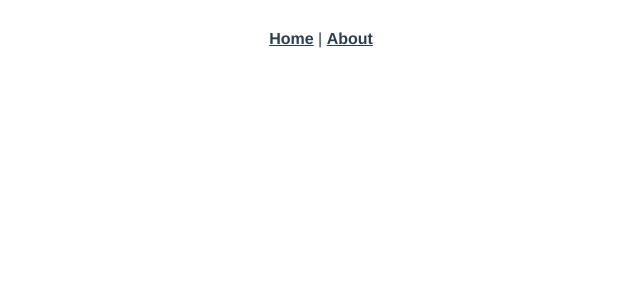
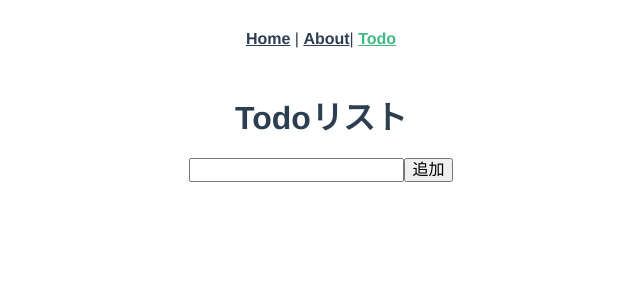
Before and after one commit to TakafumiWada/VueCLI_Firebase_master, a Vue app: page /#/todo in a window 1280 px wide. Before the commit this address had no page. Shown: the top 300 px of the page, without its empty margins (319-959 px from the left). Built offline with nearby package versions, Linux system fonts and the light colour scheme.

Commit message:
Todoテンプレ追加

```diff
--- a/src/App.vue
+++ b/src/App.vue
@@ -1,7 +1,8 @@
 <template>
   <div id="nav">
     <router-link to="/">Home</router-link> |
-    <router-link to="/about">About</router-link>
+    <router-link to="/about">About</router-link>|
+    <router-link to="/todo">Todo</router-link>
   </div>
   <router-view />
 </template>
--- a/src/router/index.js
+++ b/src/router/index.js
@@ -1,5 +1,6 @@
 import { createRouter, createWebHashHistory } from "vue-router";
 import Home from "../views/Home.vue";
+import Todo from "@/views/Todo.vue";
 
 const routes = [
   {
@@ -15,6 +16,11 @@ const routes = [
     // which is lazy-loaded when the route is visited.
     component: () =>
       import(/* webpackChunkName: "about" */ "../views/About.vue")
+  },
+  {
+    path: "/todo",
+    name: "Todo",
+    component: Todo
   }
 ];
 
--- /dev/null
+++ b/src/views/Todo.vue
@@ -0,0 +1,35 @@
+<template>
+  <div id="todo-section">
+    <h1>Todoリスト</h1>
+    <div class="input-field">
+      <input type="text" v-model="inputText" />
+      <button v-on:click="addTodo">追加</button>
+    </div>
+    <div class="todo-container">
+      <div v-for="todo in todos" v-bind:key="'todo' + todo.id">
+        <input type="checkbox" v-model="todo.isdone" />
+        <span>{{ todo.title }}</span>
+      </div>
+    </div>
+  </div>
+</template>
+
+<script>
+export default {
+  name: "Todo",
+  data() {
+    return {
+      inputText: "",
+      todos: []
+    };
+  },
+  methods: {
+    addTodo() {
+      this.todos.push({ title: this.inputText, isdone: false });
+      this.inputText = "";
+    }
+  }
+};
+</script>
+
+<style></style>
```
